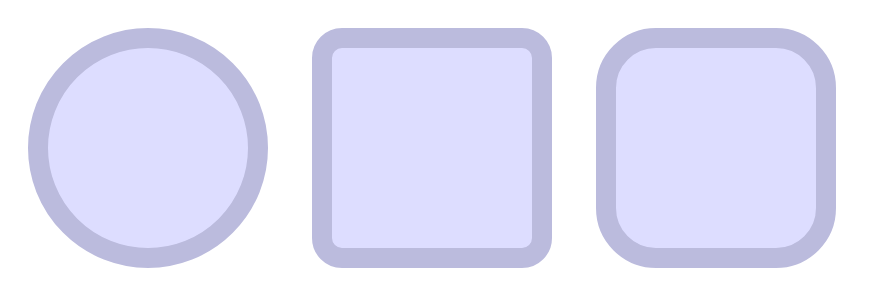
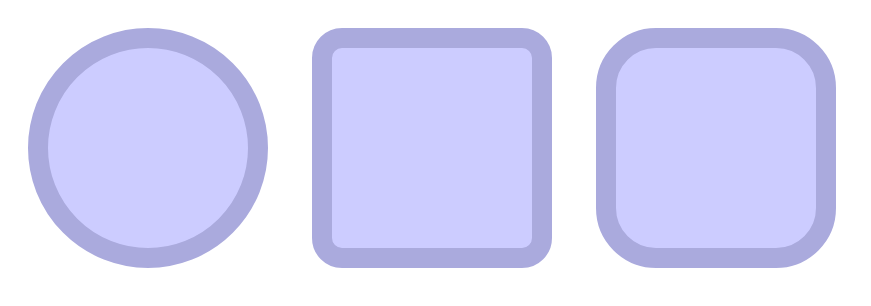
Before and after one commit to L1DA/less-test, a plain HTML site: page public_html/index.html in a window 1280 px wide. Shown: the whole page, without its empty margins (0-871 px from the left). Drawn offline with Linux system fonts and the light colour scheme.

```diff
--- a/public_html/less/style.less
+++ b/public_html/less/style.less
@@ -2,9 +2,9 @@
        CONSTANTS
 ***********************/
 
-@lightRed:   #fdd;
-@lightGreen: #dfd;
-@lightBlue:  #ddf;
+@lightRed:   #fcc;
+@lightGreen: #cfc;
+@lightBlue:  #ccf;
 @defaultShapesWidth:200px;
 @defaultRadius:30px;
 
```
Also changed, not shown: public_html/styles/style.css.
